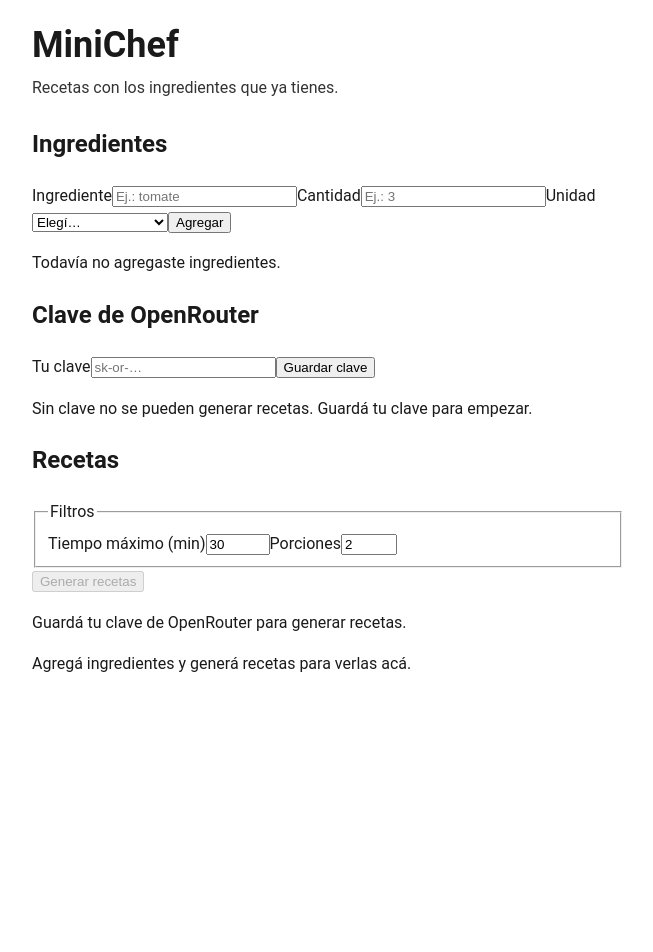
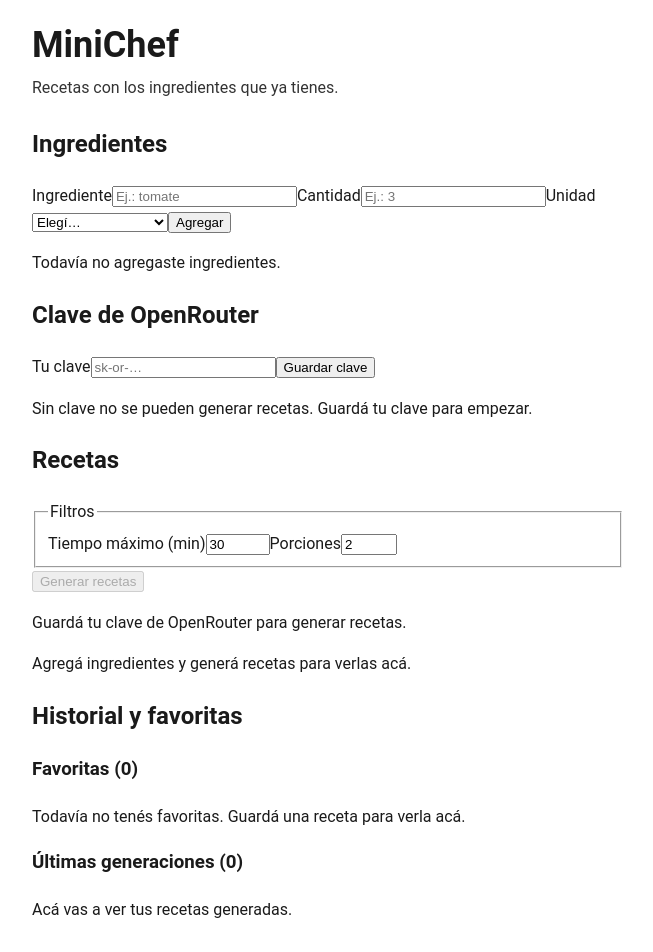
Before and after one commit to LucianoBarberis/MiniChef, a React (Vite) app: page / in a window 1280 px wide. Shown: the top 952 px of the page, without its empty margins (312-965 px from the left). Before the commit the page ends 800 px from the top, so only its background shows below. Built offline with nearby package versions, Linux system fonts and the light colour scheme.

Commit message:
feat(history): add history and favorites views with reload persistence

```diff
--- a/src/App.tsx
+++ b/src/App.tsx
@@ -1,11 +1,14 @@
 import { IngredientsSection } from './features/ingredients/IngredientsSection.tsx'
 import { useIngredients } from './features/ingredients/useIngredients.ts'
 import { GenerationSection } from './features/recipes/GenerationSection.tsx'
+import { HistorySection } from './features/recipes/HistorySection.tsx'
+import { useHistory } from './features/recipes/useHistory.ts'
 import { KeyVault, useKeyVault } from './features/settings/KeyVault.tsx'
 
 export default function App() {
   const ingredientsController = useIngredients()
   const vaultController = useKeyVault()
+  const historyController = useHistory()
 
   return (
     <div className="app-shell">
@@ -19,7 +22,9 @@ export default function App() {
         <GenerationSection
           ingredients={ingredientsController.ingredients}
           apiKey={vaultController.apiKey}
+          onSuccess={historyController.recordRun}
         />
+        <HistorySection controller={historyController} />
       </main>
     </div>
   )
--- a/src/features/recipes/GenerationSection.tsx
+++ b/src/features/recipes/GenerationSection.tsx
@@ -1,6 +1,6 @@
-import { useState } from 'react'
+import { useEffect, useRef, useState } from 'react'
 import { API_ERROR_MESSAGES } from '../../lib/openrouter/errors.ts'
-import type { Recipe } from '../../lib/openrouter/recipeSchema.ts'
+import type { GenerationPayload, Recipe } from '../../lib/openrouter/recipeSchema.ts'
 import { DEFAULT_FILTERS, type GenerationFilters } from '../../lib/prompt/builders.ts'
 import type { Ingredient } from '../../lib/storage/ingredients.ts'
 import { FilterBar } from './FilterBar.tsx'
@@ -11,13 +11,22 @@ import { useGeneration } from './useGeneration.ts'
 interface GenerationSectionProps {
   ingredients: Ingredient[]
   apiKey: string | null
+  onSuccess: (payload: GenerationPayload) => void
 }
 
 /** Filters → fixed-model generation → hybrid cards → detail modal. */
-export function GenerationSection({ ingredients, apiKey }: GenerationSectionProps) {
+export function GenerationSection({ ingredients, apiKey, onSuccess }: GenerationSectionProps) {
   const [filters, setFilters] = useState<GenerationFilters>(DEFAULT_FILTERS)
   const [selected, setSelected] = useState<Recipe | null>(null)
   const { status, payload, error, generate } = useGeneration()
+  const recorded = useRef<GenerationPayload | null>(null)
+
+  useEffect(() => {
+    if (status === 'success' && payload !== null && recorded.current !== payload) {
+      recorded.current = payload
+      onSuccess(payload)
+    }
+  }, [status, payload, onSuccess])
 
   const loading = status === 'loading'
   const blockedKey = apiKey === null
--- /dev/null
+++ b/src/features/recipes/HistorySection.tsx
@@ -0,0 +1,82 @@
+import type { StoredRecipe } from '../../lib/storage/history.ts'
+import type { HistoryController } from './useHistory.ts'
+
+function FavoriteButton({
+  recipe,
+  isFavorite,
+  onToggle,
+}: {
+  recipe: StoredRecipe
+  isFavorite: boolean
+  onToggle: (id: string) => void
+}) {
+  return (
+    <button
+      type="button"
+      aria-pressed={isFavorite}
+      aria-label={isFavorite ? `Quitar ${recipe.title} de favoritas` : `Guardar ${recipe.title} en favoritas`}
+      onClick={() => onToggle(recipe.id)}
+    >
+      {isFavorite ? 'Quitar de favoritas' : 'Guardar en favoritas'}
+    </button>
+  )
+}
+
+/** Favorites + past runs. Favorites survive reload; unfavorite keeps history. */
+export function HistorySection({ controller }: { controller: HistoryController }) {
+  const { entries, favorites, toggleFavorite } = controller
+  const byId = new Map(entries.flatMap((entry) => entry.recipes).map((recipe) => [recipe.id, recipe]))
+  const favoriteRecipes = favorites.flatMap((id) => {
+    const recipe = byId.get(id)
+    return recipe === undefined ? [] : [recipe]
+  })
+
+  return (
+    <section aria-labelledby="historial-titulo">
+      <h2 id="historial-titulo">Historial y favoritas</h2>
+      <section aria-labelledby="favoritas-titulo">
+        <h3 id="favoritas-titulo">Favoritas ({favoriteRecipes.length})</h3>
+        {favoriteRecipes.length === 0 ? (
+          <p>Todavía no tenés favoritas. Guardá una receta para verla acá.</p>
+        ) : (
+          <ul aria-label="Tus favoritas">
+            {favoriteRecipes.map((recipe) => (
+              <li key={recipe.id}>
+                {recipe.title}{' '}
+                <FavoriteButton recipe={recipe} isFavorite onToggle={toggleFavorite} />
+              </li>
+            ))}
+          </ul>
+        )}
+      </section>
+      <section aria-labelledby="generaciones-titulo">
+        <h3 id="generaciones-titulo">Últimas generaciones ({entries.length})</h3>
+        {entries.length === 0 ? (
+          <p>Acá vas a ver tus recetas generadas.</p>
+        ) : (
+          entries.map((entry) => (
+            <article key={entry.id}>
+              <h4>
+                {new Date(entry.createdAt).toLocaleString('es')} ({entry.recipes.length}{' '}
+                {entry.recipes.length === 1 ? 'receta' : 'recetas'})
+              </h4>
+              <ul>
+                {entry.recipes.map((recipe) => (
+                  <li key={recipe.id}>
+                    {recipe.title}
+                    {!recipe.strict && ' · flexible'}{' '}
+                    <FavoriteButton
+                      recipe={recipe}
+                      isFavorite={favorites.includes(recipe.id)}
+                      onToggle={toggleFavorite}
+                    />
+                  </li>
+                ))}
+              </ul>
+            </article>
+          ))
+        )}
+      </section>
+    </section>
+  )
+}
--- /dev/null
+++ b/src/features/recipes/useHistory.ts
@@ -0,0 +1,49 @@
+import { useCallback, useState } from 'react'
+import type { GenerationPayload } from '../../lib/openrouter/recipeSchema.ts'
+import { favoritesStore, toggleFavorite } from '../../lib/storage/favorites.ts'
+import { historyStore, type HistoryEntry, type StoredRecipe } from '../../lib/storage/history.ts'
+
+/** Shared controller type so App can lift state across sections. */
+export type HistoryController = ReturnType<typeof useHistory>
+
+function toStoredRecipes(payload: GenerationPayload): StoredRecipe[] {
+  return [...payload.strict, ...payload.flexible].map((recipe) => ({
+    id: recipe.id,
+    title: recipe.title,
+    strict: recipe.strict,
+  }))
+}
+
+function sameRun(a: StoredRecipe[], b: StoredRecipe[]): boolean {
+  return a.length === b.length && a.every((recipe, index) => recipe.id === b[index]?.id)
+}
+
+/** History runs + favorite ids over versioned localStorage slices. */
+export function useHistory() {
+  const [entries, setEntries] = useState<HistoryEntry[]>(() => historyStore.load())
+  const [favorites, setFavorites] = useState<string[]>(() => favoritesStore.load())
+
+  const recordRun = useCallback((payload: GenerationPayload): void => {
+    const recipes = toStoredRecipes(payload)
+    setEntries((current) => {
+      const last = current[0]
+      if (last !== undefined && sameRun(last.recipes, recipes)) return current
+      const next: HistoryEntry[] = [
+        { id: crypto.randomUUID(), createdAt: new Date().toISOString(), recipes },
+        ...current,
+      ]
+      historyStore.save(next)
+      return next
+    })
+  }, [])
+
+  const toggle = useCallback((id: string): void => {
+    setFavorites((current) => {
+      const next = toggleFavorite(current, id)
+      favoritesStore.save(next)
+      return next
+    })
+  }, [])
+
+  return { entries, favorites, recordRun, toggleFavorite: toggle }
+}
```
